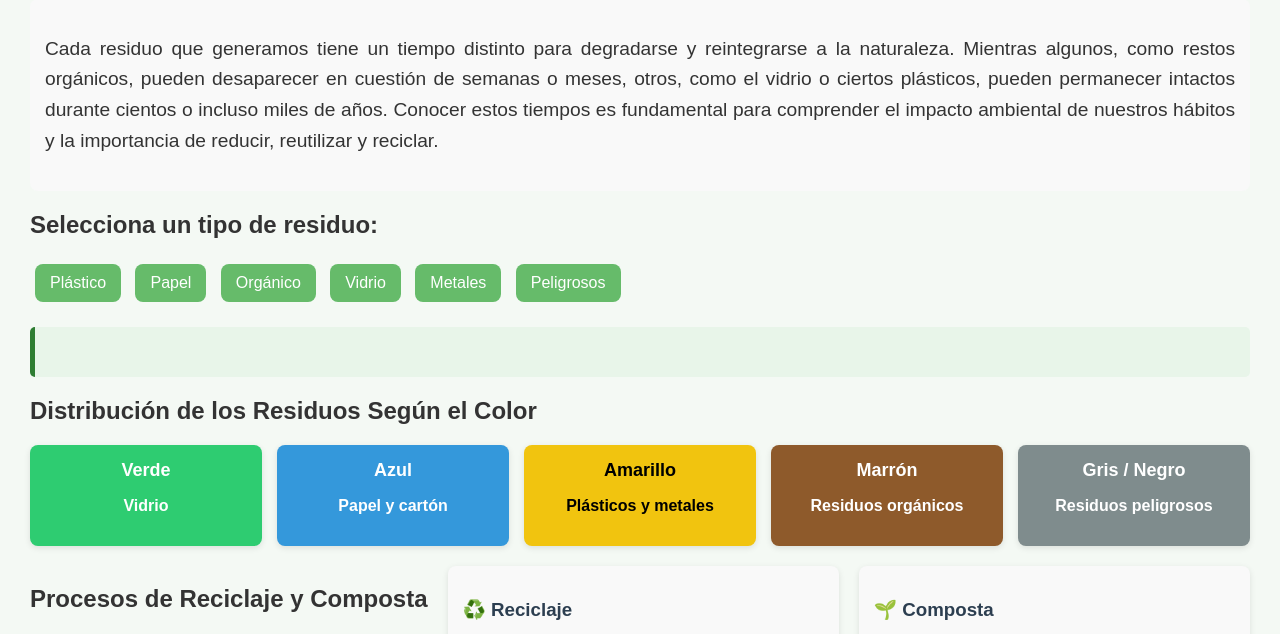
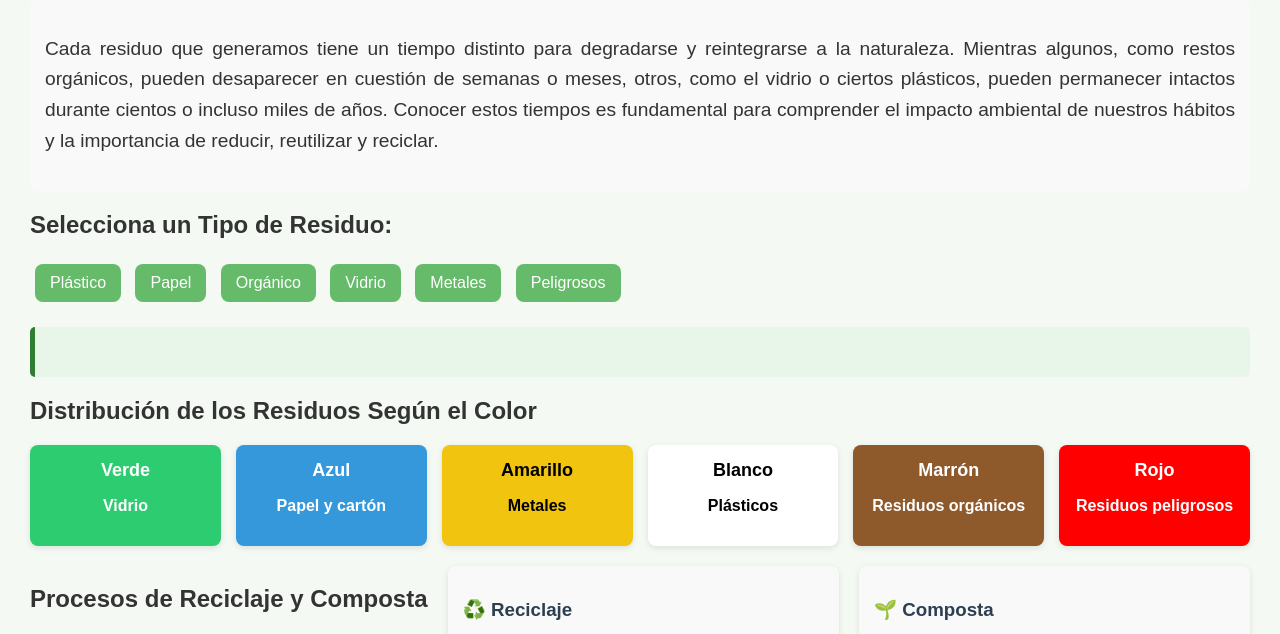
Before and after one commit to eestradasa01-sketch/Ecociencia-escolar, a plain HTML site: page index.html in a window 1280 px wide. Shown: the part 110-744 px from the top of the page. Drawn offline with Linux system fonts and the light colour scheme.

Commit message:
Version5.2

```diff
--- a/estilos.css
+++ b/estilos.css
@@ -122,7 +122,7 @@ button:hover{
 }
 
 .contenedor {
-  flex: 1 1 180px;
+  flex: 1 1 150px;
   padding: 15px;
   border-radius: 8px;
   color: white;
@@ -140,8 +140,9 @@ button:hover{
 .contenedor.verde { background: #2ecc71; }
 .contenedor.azul { background: #3498db; }
 .contenedor.amarillo { background: #f1c40f; color: black; }
+.contenedor.blanco { background: white; color: black;}
 .contenedor.marron { background: #8e5a2b; }
-.contenedor.gris { background: #7f8c8d; }
+.contenedor.rojo { background: red; }
 
 
 .procesos {
--- a/index.html
+++ b/index.html
@@ -22,7 +22,7 @@
     </section>
 
     <section class="seleccion">
-        <h2>Selecciona un tipo de residuo:</h2>
+        <h2>Selecciona un Tipo de Residuo:</h2>
         <button onclick="mostrarInfo('plastico')">Plástico</button>
         <button onclick="mostrarInfo('papel')">Papel</button>
         <button onclick="mostrarInfo('organico')">Orgánico</button>
@@ -48,14 +48,18 @@
             </div>
             <div class="contenedor amarillo">
                 <span class="titulo">Amarillo</span>
-                <p>Plásticos y metales</p>
+                <p>Metales</p>
+            </div>
+            <div class="contenedor blanco">
+                <span class="titulo">Blanco</span>
+                <p>Plásticos</p>
             </div>
             <div class="contenedor marron">
                 <span class="titulo">Marrón</span>
                 <p>Residuos orgánicos</p>
             </div>
-            <div class="contenedor gris">
-                <span class="titulo">Gris / Negro</span>
+            <div class="contenedor rojo">
+                <span class="titulo">Rojo</span>
                 <p>Residuos peligrosos</p>
             </div>
         </div>
```
